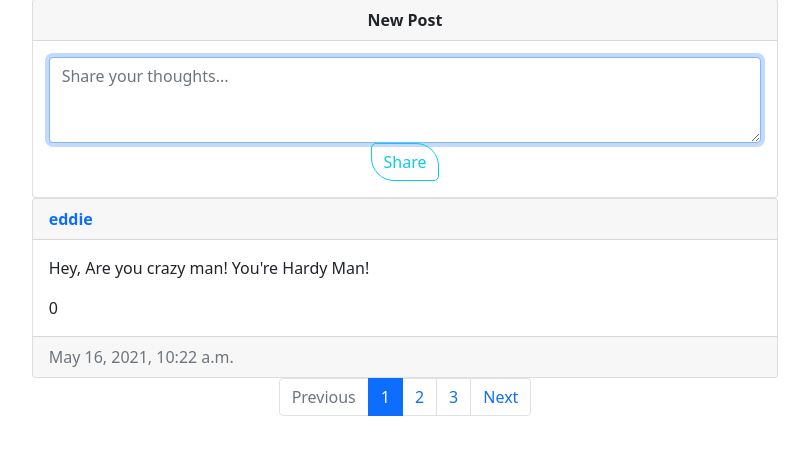
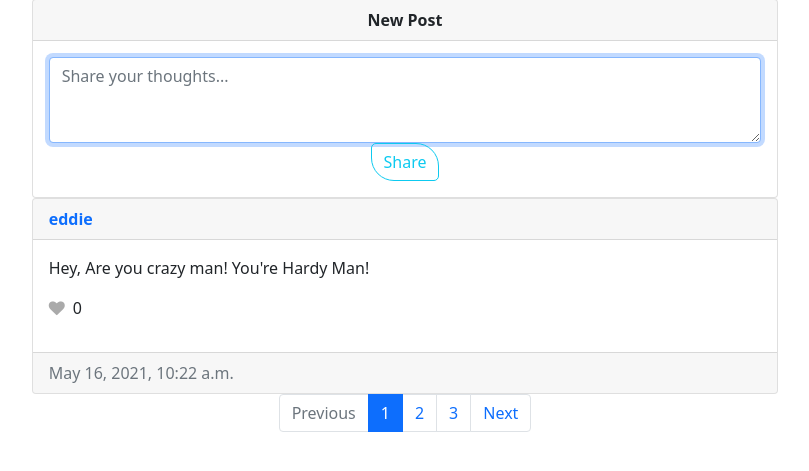
Before and after one commit to Romi-776/Dwitter, a Django app: page / in a window 1280 px wide. Shown: the part 57-528 px from the top of the page, without its empty margins (235-1044 px from the left). Run offline with Django 3.2, Linux system fonts and the light colour scheme; a user stored in the database is signed in; data comes from the database, SQL or seed files in the repository; both versions use the stored data as it was after the commit; data that the repository does not hold is empty; some libraries are stand-ins or nearby versions.

Commit message:
Added a simple Like UI with data updation in backed correctly

```diff
--- a/network/static/network/index.js
+++ b/network/static/network/index.js
@@ -2,7 +2,7 @@ document.addEventListener('DOMContentLoaded', () => {
 
     $(function () {
         $("i").click(function () {
-            $("i,span").toggleClass("press", 1000);
+            $("i,#span").toggleClass("press", 1000);
         });
     });
 
@@ -98,20 +98,22 @@ function showImage(event) {
 // changing the likes count
 function like_dislike(event) {
     var like_post = true
-    var count = parseInt(event.target.innerText)
+    var count = parseInt(document.getElementById('likes_count').innerText)
 
     // changing count on frontend
     if (event.target.getAttribute('data-liked') === 'true') {
         event.target.setAttribute('data-liked', 'false')
+        document.getElementById('i').style.color = '#aaa'
         count -= 1
     }
     else {
+        document.getElementById('i').style.color = '#e23b3b'
         count += 1
         event.target.setAttribute('data-liked', 'true')
         like_post = false
     }
 
-    event.target.innerText = count
+    document.getElementById('likes_count').innerText = count
 
     // updating count in the db
     fetch('/like_post', {
--- a/network/static/network/styles.css
+++ b/network/static/network/styles.css
@@ -55,78 +55,22 @@ a:hover {
 }
 
 #div {
-  height: 100px;
-  margin: 0 auto;
   position: relative;
 }
 
-#i {
-  cursor: pointer;
-  padding: 10px 12px 8px;
-  background: #fff;
-  border-radius: 50%;
-  display: inline-block;
-  margin: 0 0 15px;
-  color: #aaa;
-  transition: 0.2s;
+i {
+  cursor:pointer;
+  border-radius:50%;
+  display:inline-block;
+  transition:.2s;
 }
 
-#i:hover {
-  color: #666;
+i:hover {
+  color:#666;
 }
 
-#i:before {
-  font-family: fontawesome;
-  content: "\f004";
-  font-style: normal;
+i:before {
+  font-family:fontawesome;
+  content:'\f004';
+  font-style:normal;
 }
-
-#span {
-  position: absolute;
-  bottom: 70px;
-  left: 0;
-  right: 0;
-  visibility: hidden;
-  transition: 0.6s;
-  z-index: -2;
-  font-size: 2px;
-  color: transparent;
-  font-weight: 400;
-}
-
-#i.press {
-  animation: size 0.4s;
-  color: #e23b3b;
-}
-
-#span.press {
-  bottom: 120px;
-  font-size: 14px;
-  visibility: visible;
-  animation: fade 1s;
-}
-
-@keyframes fade {
-  0% {
-    color: transparent;
-  }
-  50% {
-    color: #e23b3b;
-  }
-  100% {
-    color: transparent;
-  }
-}
-
-@keyframes size {
-  0% {
-    padding: 10px 12px 8px;
-  }
-  50% {
-    padding: 14px 16px 12px;
-    margin-top: -4px;
-  }
-  100% {
-    padding: 10px 12px 8px;
-  }
-}
--- a/network/templates/network/index.html
+++ b/network/templates/network/index.html
@@ -57,8 +57,7 @@
                     <input type="text" value="{{post.0.id}} " hidden name="this_post">
                     <input type="text" name="liked_or_not" value="{{like_text}}" hidden id="liked_or_not">
                     <div id="div">
-                        <i id="i"></i>
-                        <span id="span">liked!</span>
+
                     </div>
                     <span id="likes_count">
                         <!-- Likes count
@@ -66,10 +65,17 @@
                     </span>
                 </form>
             -->
-            <span id="likes_count" onclick="like_dislike(event)" data-post_no="{{post.0.pk}}" data-liked="false" style="float: left;cursor: pointer;">
-                <!-- Likes count -->
-                {{post.1}}
-            </span>
+            <div id="div" style="float: left; margin-right: 5px;">
+                {% if post.0.pk in my_liked_posts %}
+                <i id="i" onclick="like_dislike(event)" style="color: #e23b3b;" data-post_no="{{post.0.pk}}" data-liked="true"></i>
+                {% else %}
+                <i id="i" onclick="like_dislike(event)" style="color:#aaa;" data-post_no="{{post.0.pk}}" data-liked="false"></i>
+                {% endif %}
+                <p id="likes_count" style="float: right; cursor: pointer; margin-left: 8px;">
+                    <!-- Likes count -->
+                    {{post.1}}
+                </p>
+            </div>
         </div>
         <!-- Date when the post is posted or edited -->
         <div class="card-footer text-muted">
--- a/network/templates/network/layout.html
+++ b/network/templates/network/layout.html
@@ -10,6 +10,8 @@
         <meta charset="utf-8">
         <meta name="viewport" content="width=device-width, initial-scale=1">
 
+        <script src="https://cdnjs.cloudflare.com/ajax/libs/jquery/2.1.3/jquery.min.js">
+        </script>
         <!-- Font awesome  only html-->
         <link rel="stylesheet"
             href="https://cdn.jsdelivr.net/npm/@fortawesome/fontawesome-free@5.15.3/css/fontawesome.min.css">
--- a/network/views.py
+++ b/network/views.py
@@ -20,6 +20,9 @@ def index(request):
     # sorted according to recently posted
     all_posts = post.objects.order_by("posted_on").reverse()
 
+    posts_liked_by_this_user = [
+        post.on_which_post.id for post in likes.objects.filter(who=request.user)
+    ]
     posts_and_likes = []
     # attatching posts and likes on each post into single list
     for p in all_posts:
@@ -50,6 +53,7 @@ def index(request):
             "on_index_page": True,
             "next_page_url": next_url,
             "prev_page_url": prev_url,
+            "my_liked_posts": posts_liked_by_this_user,
         },
     )
 
```
Also changed, not shown: db.sqlite3.
